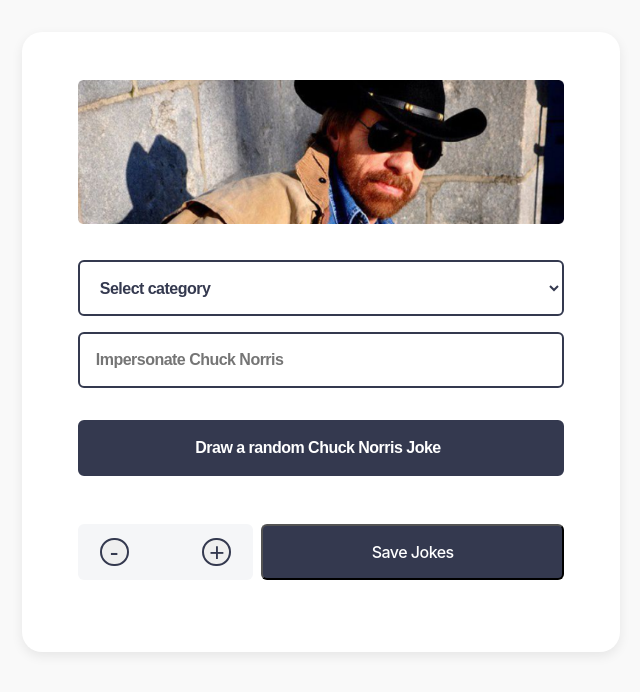
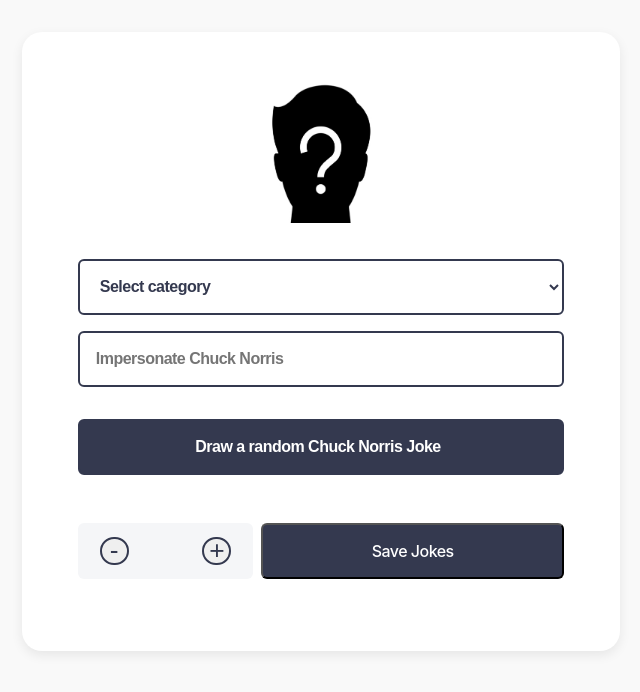
Before and after one commit to Ciszak-Krzysztof/ChuckNorrisJokeApp, a React (Create React App) app: page / in a window 1280 px wide. Shown: the top 692 px of the page, without its empty margins (319-959 px from the left). Built offline with nearby package versions, Linux system fonts and the light colour scheme; no server answers.

Commit message:
image conditional rendering

```diff
--- a/public/index.html
+++ b/public/index.html
@@ -24,7 +24,7 @@
       work correctly both with client-side routing and a non-root public URL.
       Learn how to configure a non-root public URL by running `npm run build`.
     -->
-    <title>React App</title>
+    <title>Chuck Norris App</title>
   </head>
   <body>
     <noscript>You need to enable JavaScript to run this app.</noscript>
--- a/src/App.tsx
+++ b/src/App.tsx
@@ -8,6 +8,7 @@
 
 function App() {
   const [chuckJoke, setChuckJoke] = useState<string>("");
+  const [isChuck, setIsChuck] = useState(false);
 
   useEffect(() => {
     const fetchJoke = async () => {
@@ -26,11 +27,12 @@
       console.log(error.message);
     });
   }, []);
+
   return (
     <Card>
-      <Image />
+      <Image jokeName={isChuck} />
       <Joke joke={chuckJoke} />
-      <JokeForm />
+      <JokeForm onDrawJoke={setChuckJoke} />
       <SaveJokes />
     </Card>
   );
--- a/src/components/Layout/Image.module.css
+++ b/src/components/Layout/Image.module.css
@@ -1,4 +1,10 @@
-.image {
+.imageChuck {
   width: 100%;
   height: auto;
 }
+
+.imageUnknown {
+  width: 78%;
+  height: auto;
+  margin-left: 11%;
+}
--- a/src/components/Layout/Image.tsx
+++ b/src/components/Layout/Image.tsx
@@ -1,10 +1,16 @@
 import ChuckImage from "../../assets/Chuck Norris photo@3x.png";
+import unknownImage from "../../assets/Random photo@3x.png";
 import classes from "./Image.module.css";
 
-const Photo: React.FC = (props) => {
+const Photo: React.FC<{ jokeName: any }> = (props) => {
   return (
     <div>
-      <img className={classes.image} src={ChuckImage} alt="chuck" />
+      <img
+        className={props.jokeName ? classes.imageChuck : classes.imageUnknown}
+        src={props.jokeName ? ChuckImage : unknownImage}
+        alt="chuck"
+      />
+      <p>{props.jokeName}</p>
     </div>
   );
 };
--- a/src/components/Layout/JokeForm.tsx
+++ b/src/components/Layout/JokeForm.tsx
@@ -1,7 +1,7 @@
 import { useState } from "react";
 import classes from "./JokeForm.module.css";
 
-const JokeForm: React.FC = (props) => {
+const JokeForm: React.FC<{ onDrawJoke: any }> = (props) => {
   const [category, setCategory] = useState<string>("");
   const [firstName, setFirstName] = useState<string>("Chuck");
   const [lastName, setLastName] = useState<string>("Norris");
@@ -25,14 +25,14 @@
     }
   };
 
-  const fetchUrl = `http://api.icndb.com/jokes/random?firstName=${firstName}&lastName=${lastName}`;
-  const fetchUrlCategory = `${fetchUrl}&limitTo=[${category}]`;
+  const fetchUrl: string = `http://api.icndb.com/jokes/random?firstName=${firstName}&lastName=${lastName}`;
+  const fetchUrlCategory: string = `${fetchUrl}&limitTo=[${category}]`;
 
   const onSubmitHandler = (event: React.FormEvent) => {
     event.preventDefault();
 
     const fetchJoke = async () => {
-      const response = await fetch(
+      const response: Response = await fetch(
         category.length === 0 ? fetchUrl : fetchUrlCategory
       );
 
@@ -42,8 +42,7 @@
 
       const responseData = await response.json();
 
-      console.log(responseData.value.joke);
-      console.log(responseData);
+      props.onDrawJoke(responseData.value.joke);
     };
 
     fetchJoke().catch((error) => {
```
